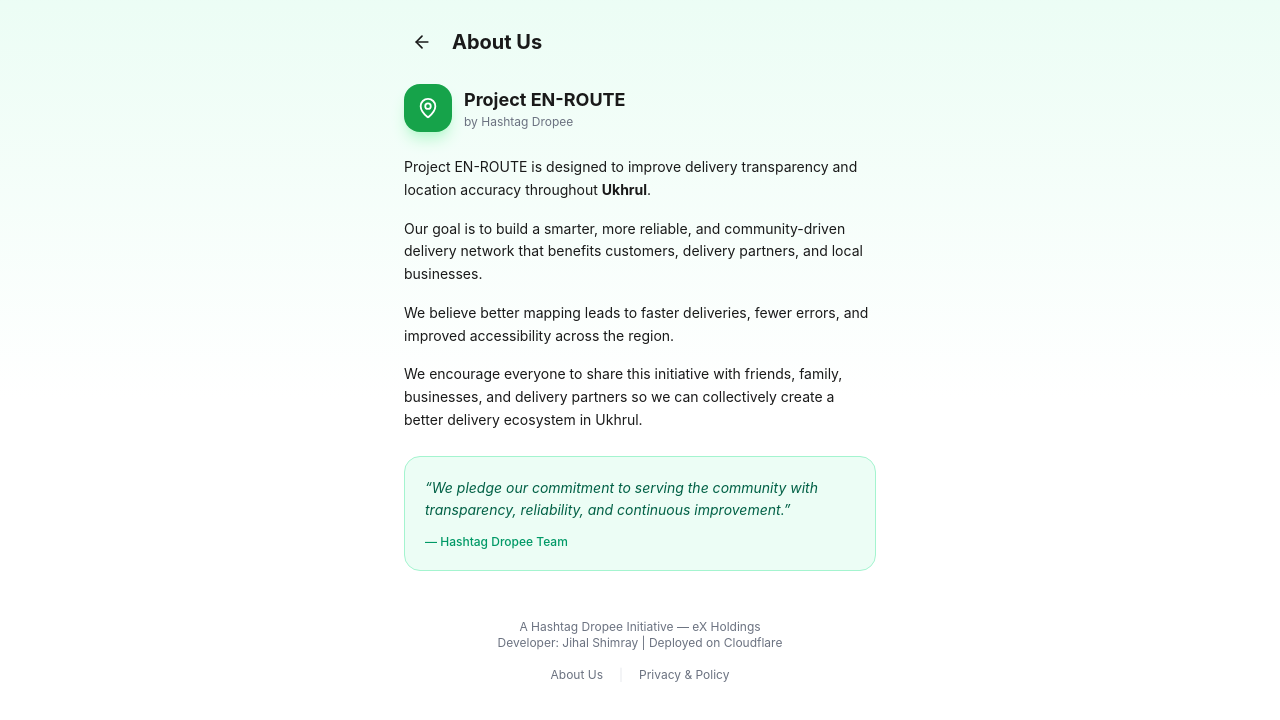
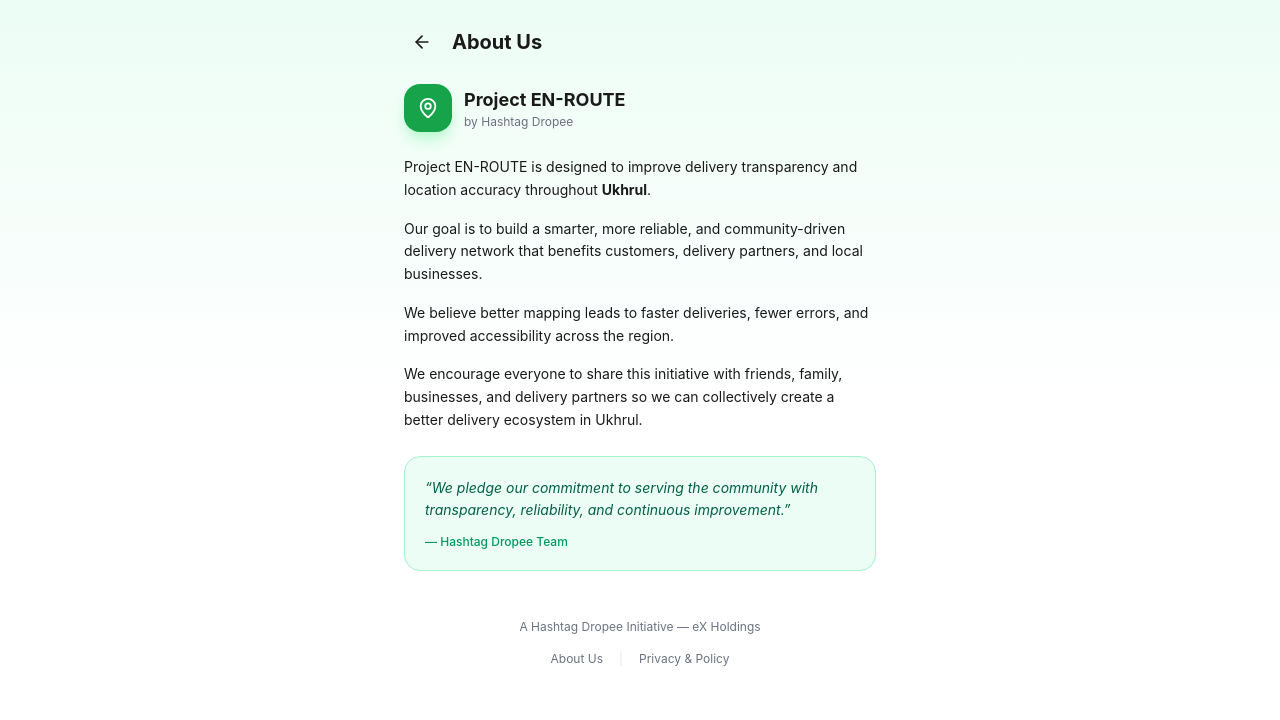
Before and after one commit to hex-si/en-route, a Next.js app: page /about in a window 1280 px wide. Shown: the top 720 px of the page. Built offline with nearby package versions, Linux system fonts and the light colour scheme.

Commit message:
Remove developer signature from web footers (README only)

```diff
--- a/app/about/page.tsx
+++ b/app/about/page.tsx
@@ -53,9 +53,6 @@
         <p className="text-center text-xs text-[var(--text-secondary)] pt-4">
           A Hashtag Dropee Initiative — eX Holdings
         </p>
-        <p className="text-center text-xs text-[var(--text-secondary)]">
-          Developer: Jihal Shimray | Deployed on Cloudflare
-        </p>
 
         <div className="flex items-center justify-center gap-4 mt-4 text-xs">
           <Link href="/about" className="text-[var(--text-secondary)] hover:text-[var(--primary)] transition">
--- a/app/page.tsx
+++ b/app/page.tsx
@@ -411,9 +411,6 @@
         <p className="text-center text-xs text-[var(--text-secondary)] pt-4">
           A Hashtag Dropee Initiative — eX Holdings
         </p>
-        <p className="text-center text-xs text-[var(--text-secondary)]">
-          Developer: Jihal Shimray | Deployed on Cloudflare
-        </p>
 
         <a
           href="https://instagram.com/hashtagdropee"
--- a/app/privacy/page.tsx
+++ b/app/privacy/page.tsx
@@ -87,9 +87,6 @@
         <p className="text-center text-xs text-[var(--text-secondary)] pt-8">
           A Hashtag Dropee Initiative — eX Holdings
         </p>
-        <p className="text-center text-xs text-[var(--text-secondary)]">
-          Developer: Jihal Shimray | Deployed on Cloudflare
-        </p>
 
         <div className="flex items-center justify-center gap-4 mt-4 text-xs">
           <Link href="/about" className="text-[var(--text-secondary)] hover:text-[var(--primary)] transition">
--- a/app/updates/page.tsx
+++ b/app/updates/page.tsx
@@ -107,9 +107,6 @@
         <p className="text-center text-xs text-[var(--text-secondary)] pt-8">
           A Hashtag Dropee Initiative — eX Holdings
         </p>
-        <p className="text-center text-xs text-[var(--text-secondary)]">
-          Developer: Jihal Shimray | Deployed on Cloudflare
-        </p>
       </div>
     </main>
   );
```
